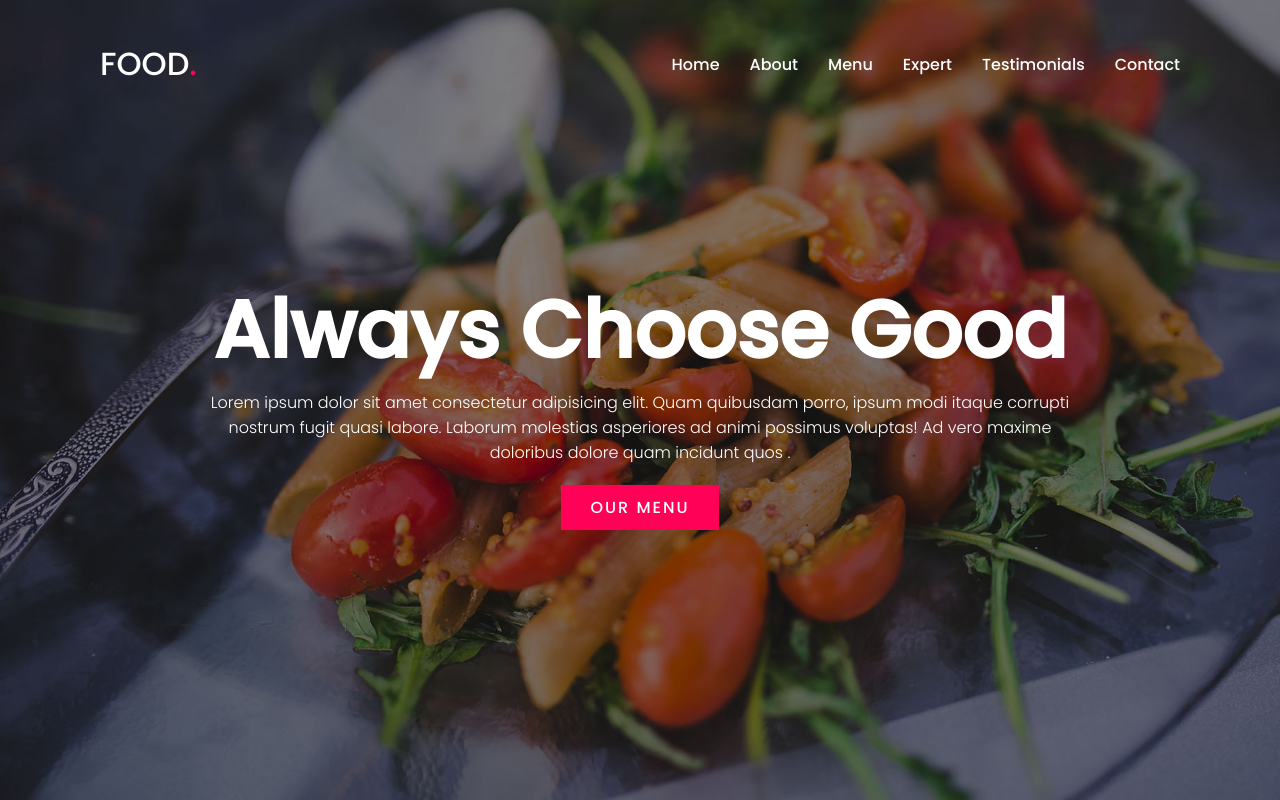
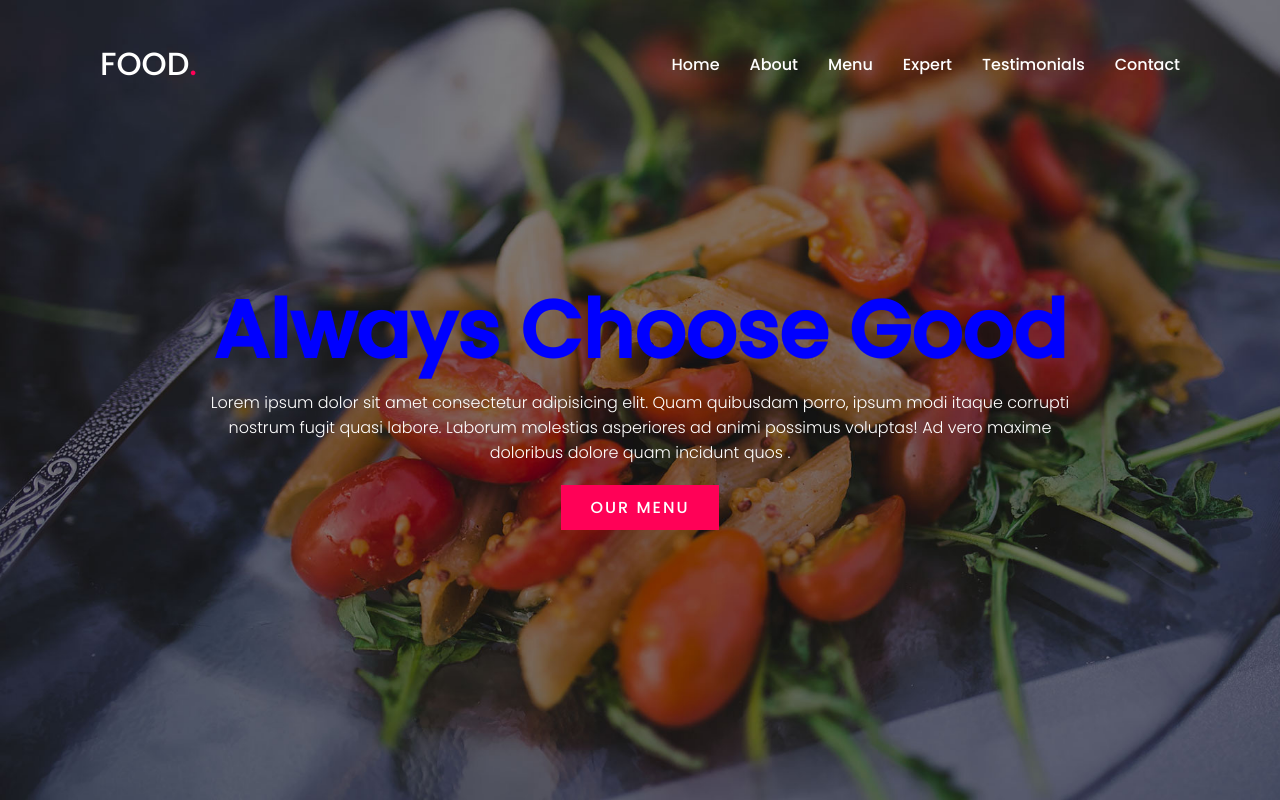
Before and after one commit to AbdulManan2017/foodwebsite, a plain HTML site: page index.html in a window 1280 px wide. Shown: the top 800 px of the page. Drawn offline with Linux system fonts and the light colour scheme.

Commit message:
change text color

```diff
--- a/index.html
+++ b/index.html
@@ -24,7 +24,7 @@
     </header>
     <section class="banner" id="banner">
         <div class="content">
-            <h2>Always Choose Good</h2>
+            <h2 style="color: blue;">Always Choose Good</h2>
             <p>Lorem ipsum dolor sit amet consectetur adipisicing elit. Quam quibusdam porro, ipsum modi itaque corrupti nostrum fugit quasi labore. Laborum molestias asperiores ad animi possimus voluptas! Ad vero maxime doloribus dolore quam incidunt quos
                 .
             </p>
```
